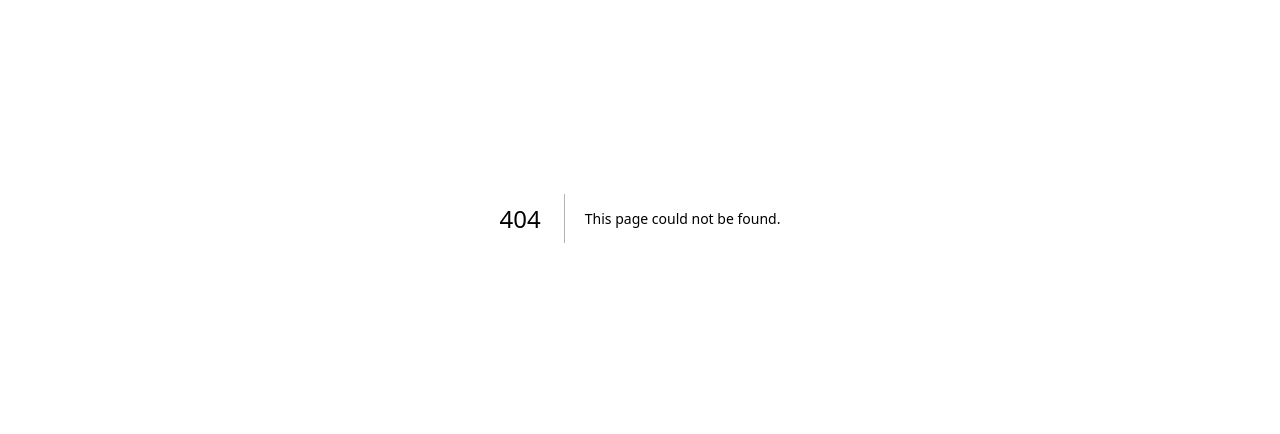
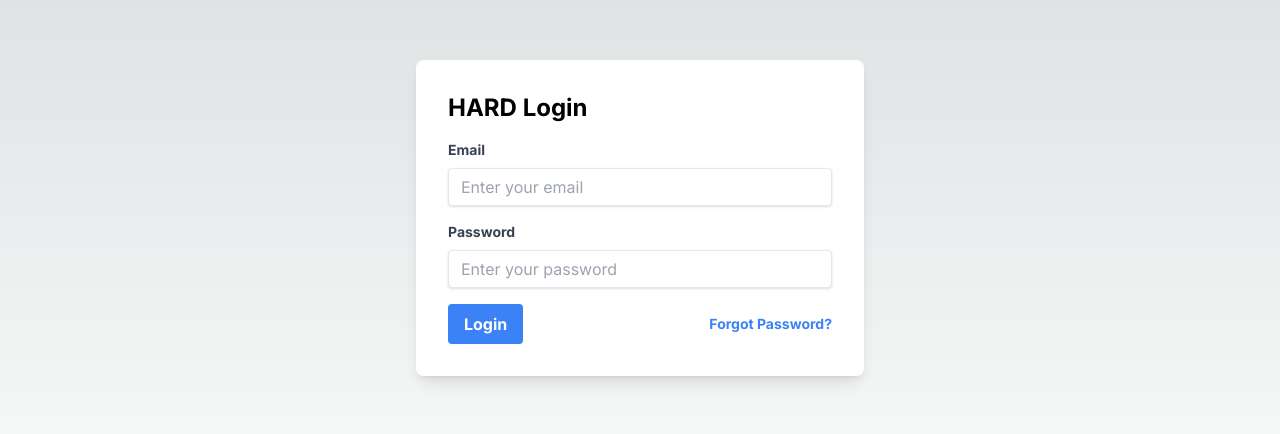
Before and after one commit to russlandy/next-routes, a Next.js app: page /login in a window 1280 px wide. Before the commit this address had no page. Shown: the part 182-616 px from the top of the page. Built offline with nearby package versions, Linux system fonts and the light colour scheme.

Commit message:
fix modal

```diff
--- /dev/null
+++ b/app/@modal/(.)login/page.tsx
@@ -0,0 +1,53 @@
+export default function Login() {
+  return (
+    <div className="flex items-center justify-center h-screen">
+      <div className="max-w-md w-full bg-white rounded-lg shadow-lg p-8">
+        <h1 className="text-2xl font-bold mb-4">SOFTTT Login</h1>
+        <form>
+          <div className="mb-4">
+            <label
+              className="block text-gray-700 text-sm font-bold mb-2"
+              htmlFor="email"
+            >
+              Email
+            </label>
+            <input
+              className="shadow appearance-none border rounded w-full py-2 px-3 text-gray-700 leading-tight focus:outline-none focus:shadow-outline"
+              id="email"
+              type="email"
+              placeholder="Enter your email"
+            />
+          </div>
+          <div className="mb-4">
+            <label
+              className="block text-gray-700 text-sm font-bold mb-2"
+              htmlFor="password"
+            >
+              Password
+            </label>
+            <input
+              className="shadow appearance-none border rounded w-full py-2 px-3 text-gray-700 leading-tight focus:outline-none focus:shadow-outline"
+              id="password"
+              type="password"
+              placeholder="Enter your password"
+            />
+          </div>
+          <div className="flex items-center justify-between">
+            <button
+              className="bg-blue-500 hover:bg-blue-700 text-white font-bold py-2 px-4 rounded focus:outline-none focus:shadow-outline"
+              type="button"
+            >
+              Login
+            </button>
+            <a
+              className="inline-block align-baseline font-bold text-sm text-blue-500 hover:text-blue-800"
+              href="#"
+            >
+              Forgot Password?
+            </a>
+          </div>
+        </form>
+      </div>
+    </div>
+  );
+}
--- /dev/null
+++ b/app/@modal/default.tsx
@@ -0,0 +1,3 @@
+export default function Default() {
+  return null;
+}
--- a/app/info/@contacts/loading.tsx
+++ /dev/null
@@ -1,7 +0,0 @@
-import React from "react";
-
-function loading() {
-  return <div>loading here....</div>;
-}
-
-export default loading;
--- a/app/info/@contacts/page.tsx
+++ /dev/null
@@ -1,31 +0,0 @@
-export default async function Contacts() {
-  const films = await fetch("https://swapi.tech/api/films").then((res) =>
-    res.json()
-  );
-  return (
-    <div className="my-24 mx-auto md:px-6">
-      <section className="mb-32">
-        <div className="flex flex-wrap">
-          <div className="mb-10 w-full shrink-0 grow-0 basis-auto md:mb-0 md:px-3 lg:px-6">
-            <h2 className="mb-6 text-3xl font-bold">Contact us</h2>
-            <p className="mb-6 text-neutral-500 dark:text-neutral-300">
-              Lorem ipsum dolor sit amet consectetur adipisicing elit.
-              Laudantium, modi accusantium ipsum corporis quia asperiores
-              dolorem nisi corrupti eveniet dolores ad maiores repellendus enim
-              autem omnis fugiat perspiciatis? Ad, veritatis.
-            </p>
-            <p className="mb-2 text-neutral-500 dark:text-neutral-300">
-              New York, 94126, United States
-            </p>
-            <p className="mb-2 text-neutral-500 dark:text-neutral-300">
-              + 01 234 567 89
-            </p>
-            <p className="mb-2 text-neutral-500 dark:text-neutral-300">
-              info@gmail.com
-            </p>
-          </div>
-        </div>
-      </section>
-    </div>
-  );
-}
--- a/app/info/@team/loading.tsx
+++ /dev/null
@@ -1,3 +0,0 @@
-export default function TeamLoading() {
-  return <div>Team loading....</div>;
-}
--- a/app/info/@team/page.tsx
+++ /dev/null
@@ -1,45 +0,0 @@
-import Image from "next/image";
-
-export default async function Team() {
-  const films = await fetch("https://swapi.tech/api/films").then((res) =>
-    res.json()
-  );
-  const people = [
-    {
-      name: "Leslie Alexander",
-      role: "Co-Founder / CEO",
-    },
-  ];
-
-  return (
-    <div className="bg-white py-24">
-      <div className="mx-auto grid max-w-7xl gap-x-8 gap-y-20 px-6">
-        <div className="max-w-2xl">
-          <h2 className="text-3xl font-bold tracking-tight text-gray-900 ">
-            Meet our leadership
-          </h2>
-          <p className="mt-6 text-lg leading-8 text-gray-600">
-            Libero fames augue nisl porttitor nisi, quis. Id ac elit odio vitae
-            elementum enim vitae ullamcorper suspendisse.
-          </p>
-        </div>
-        <ul role="list" className="grid gap-x-8 gap-y-12">
-          {people.map((person) => (
-            <li key={person.name}>
-              <div className="flex items-center gap-x-6">
-                <div>
-                  <h3 className="text-base font-semibold leading-7 tracking-tight text-gray-900">
-                    {person.name}
-                  </h3>
-                  <p className="text-sm font-semibold leading-6 text-indigo-600">
-                    {person.role}
-                  </p>
-                </div>
-              </div>
-            </li>
-          ))}
-        </ul>
-      </div>
-    </div>
-  );
-}
--- a/app/info/layout.tsx
+++ /dev/null
@@ -1,27 +0,0 @@
-import React from "react";
-
-export const metadata = {
-  title: "Info",
-  description: "Info",
-};
-
-export default function InfoLayout({
-  children,
-  contacts,
-  team,
-}: {
-  children: React.ReactNode;
-  contacts: React.ReactNode;
-  team: React.ReactNode;
-}) {
-  return (
-    <div className="container max-w-7xl mx-auto px-4 md:px-12 xl:px-6">
-      <h1>Info layout</h1>
-      {children}
-      <div className="grid grid-cols-2">
-        {contacts}
-        {team}
-      </div>
-    </div>
-  );
-}
--- a/app/info/page.tsx
+++ b/app/info/page.tsx
@@ -1,5 +1,20 @@
-function Info() {
-  return <div>This is Info page</div>;
+import Link from "next/link";
+
+export default function Info() {
+  return (
+    <div className="flex items-center justify-center h-screen">
+      <div className="max-w-md w-full bg-white rounded-lg shadow-lg p-8">
+        <h1 className="text-2xl font-bold mb-4">Welcome to the Info Page</h1>
+        <p className="text-gray-700 mb-6">
+          This is a sample of the info page. Some text here
+        </p>
+
+        <Link href="/login">
+          <button className="bg-blue-500 hover:bg-blue-700 text-white font-bold py-2 px-4 rounded">
+            Login
+          </button>
+        </Link>
+      </div>
+    </div>
+  );
 }
-
-export default Info;
--- a/app/layout.tsx
+++ b/app/layout.tsx
@@ -11,12 +11,17 @@ export const metadata: Metadata = {
 
 export default function RootLayout({
   children,
+  modal,
 }: Readonly<{
   children: React.ReactNode;
+  modal: React.ReactNode;
 }>) {
   return (
     <html lang="en">
-      <body className={inter.className}>{children}</body>
+      <body className={inter.className}>
+        {children}
+        {modal}
+      </body>
     </html>
   );
 }
--- /dev/null
+++ b/app/login/page.tsx
@@ -0,0 +1,53 @@
+export default function Login() {
+  return (
+    <div className="flex items-center justify-center h-screen">
+      <div className="max-w-md w-full bg-white rounded-lg shadow-lg p-8">
+        <h1 className="text-2xl font-bold mb-4">HARD Login</h1>
+        <form>
+          <div className="mb-4">
+            <label
+              className="block text-gray-700 text-sm font-bold mb-2"
+              htmlFor="email"
+            >
+              Email
+            </label>
+            <input
+              className="shadow appearance-none border rounded w-full py-2 px-3 text-gray-700 leading-tight focus:outline-none focus:shadow-outline"
+              id="email"
+              type="email"
+              placeholder="Enter your email"
+            />
+          </div>
+          <div className="mb-4">
+            <label
+              className="block text-gray-700 text-sm font-bold mb-2"
+              htmlFor="password"
+            >
+              Password
+            </label>
+            <input
+              className="shadow appearance-none border rounded w-full py-2 px-3 text-gray-700 leading-tight focus:outline-none focus:shadow-outline"
+              id="password"
+              type="password"
+              placeholder="Enter your password"
+            />
+          </div>
+          <div className="flex items-center justify-between">
+            <button
+              className="bg-blue-500 hover:bg-blue-700 text-white font-bold py-2 px-4 rounded focus:outline-none focus:shadow-outline"
+              type="button"
+            >
+              Login
+            </button>
+            <a
+              className="inline-block align-baseline font-bold text-sm text-blue-500 hover:text-blue-800"
+              href="#"
+            >
+              Forgot Password?
+            </a>
+          </div>
+        </form>
+      </div>
+    </div>
+  );
+}
```
